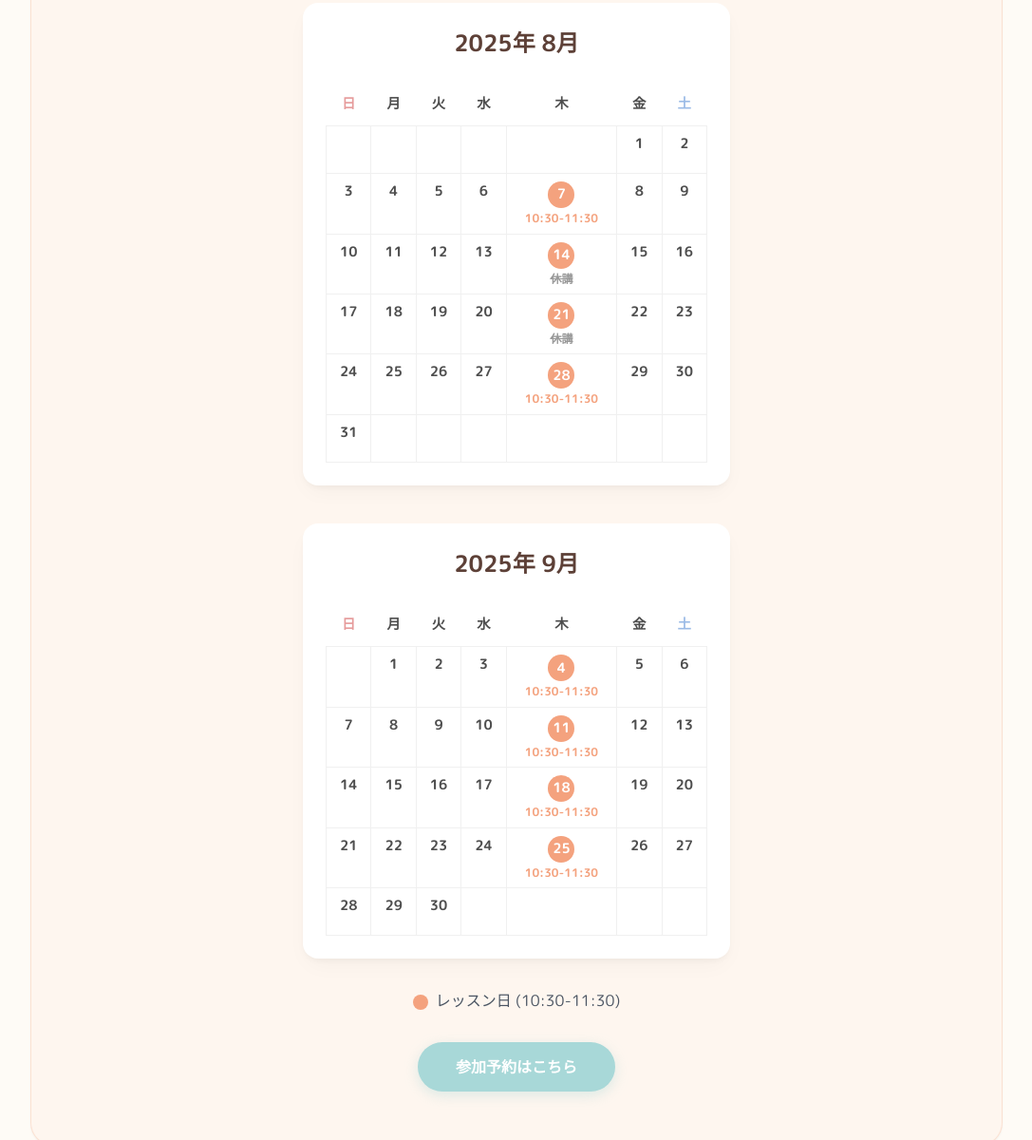
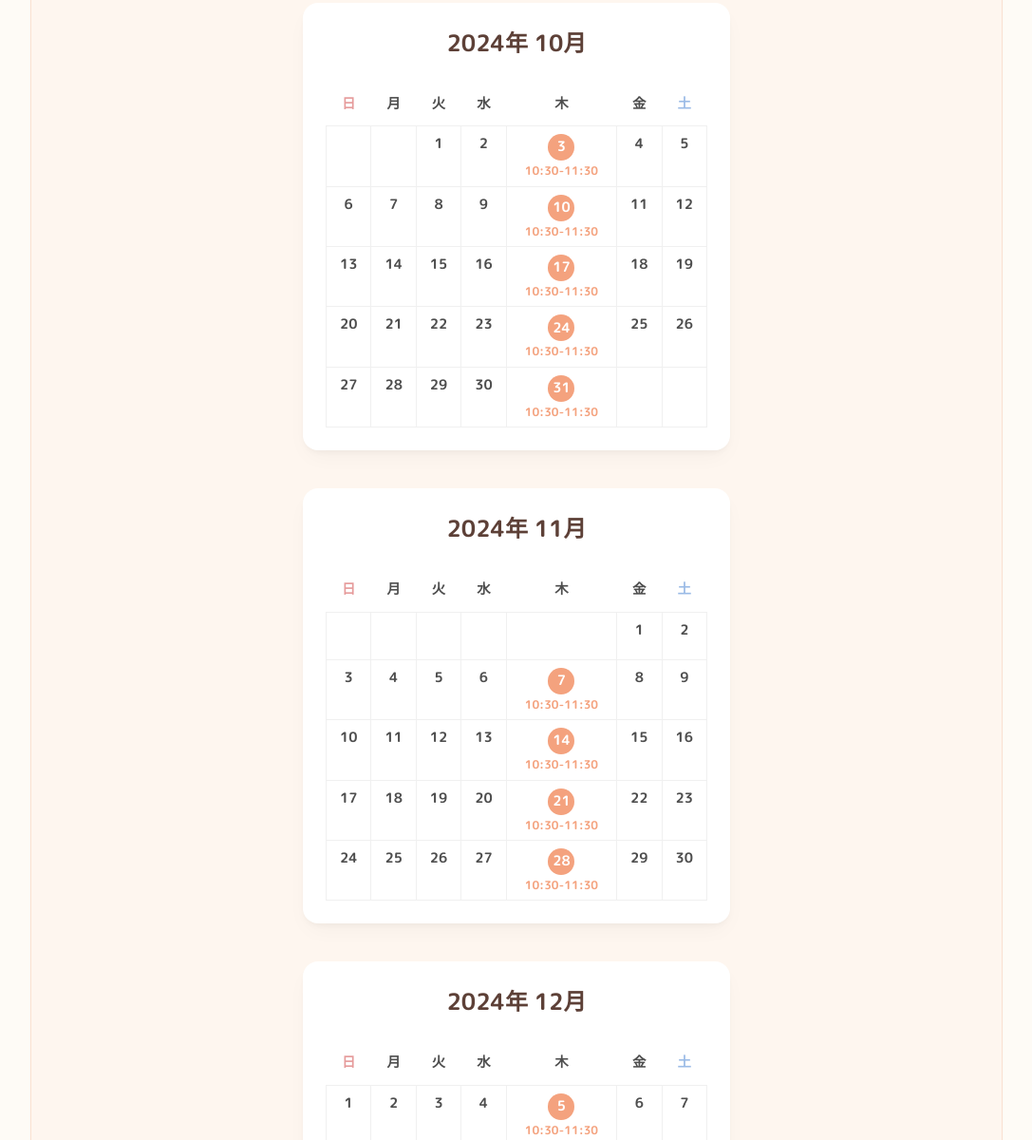
Before and after one commit to satomi-k18/shinkotini, a plain HTML site: page index.html in a window 1280 px wide. Shown: the part 4771-5971 px from the top of the page at 95% size, without its empty margins (96-1183 px from the left). Drawn offline with nearby package versions, Linux system fonts and the light colour scheme.

Commit message:
Update calendar for Q4 2024 lessons

```diff
--- a/index.html
+++ b/index.html
@@ -504,7 +504,7 @@
     const today = new Date(); // Use current date
 
     const lessonTime = "10:30-11:30";
-    const cancelledDates = ['2025-08-14', '2025-08-21'];
+    const cancelledDates = [];
 
     function generateCalendar(year, month) {
         const monthNames = ["1月", "2月", "3月", "4月", "5月", "6月", "7月", "8月", "9月", "10月", "11月", "12月"];
@@ -585,12 +585,16 @@
         return calendarDiv;
     }
 
-    // Generate calendars for August and September 2025
-    const augustCalendar = generateCalendar(2025, 8);
-    const septemberCalendar = generateCalendar(2025, 9);
+    const targetMonths = [
+      { year: 2024, month: 10 },
+      { year: 2024, month: 11 },
+      { year: 2024, month: 12 },
+    ];
 
-    calendarContainer.appendChild(augustCalendar);
-    calendarContainer.appendChild(septemberCalendar);
+    targetMonths.forEach(({ year, month }) => {
+      const calendar = generateCalendar(year, month);
+      calendarContainer.appendChild(calendar);
+    });
   });
   </script>
 </body>
```
Also changed, not shown: 1 other file.
